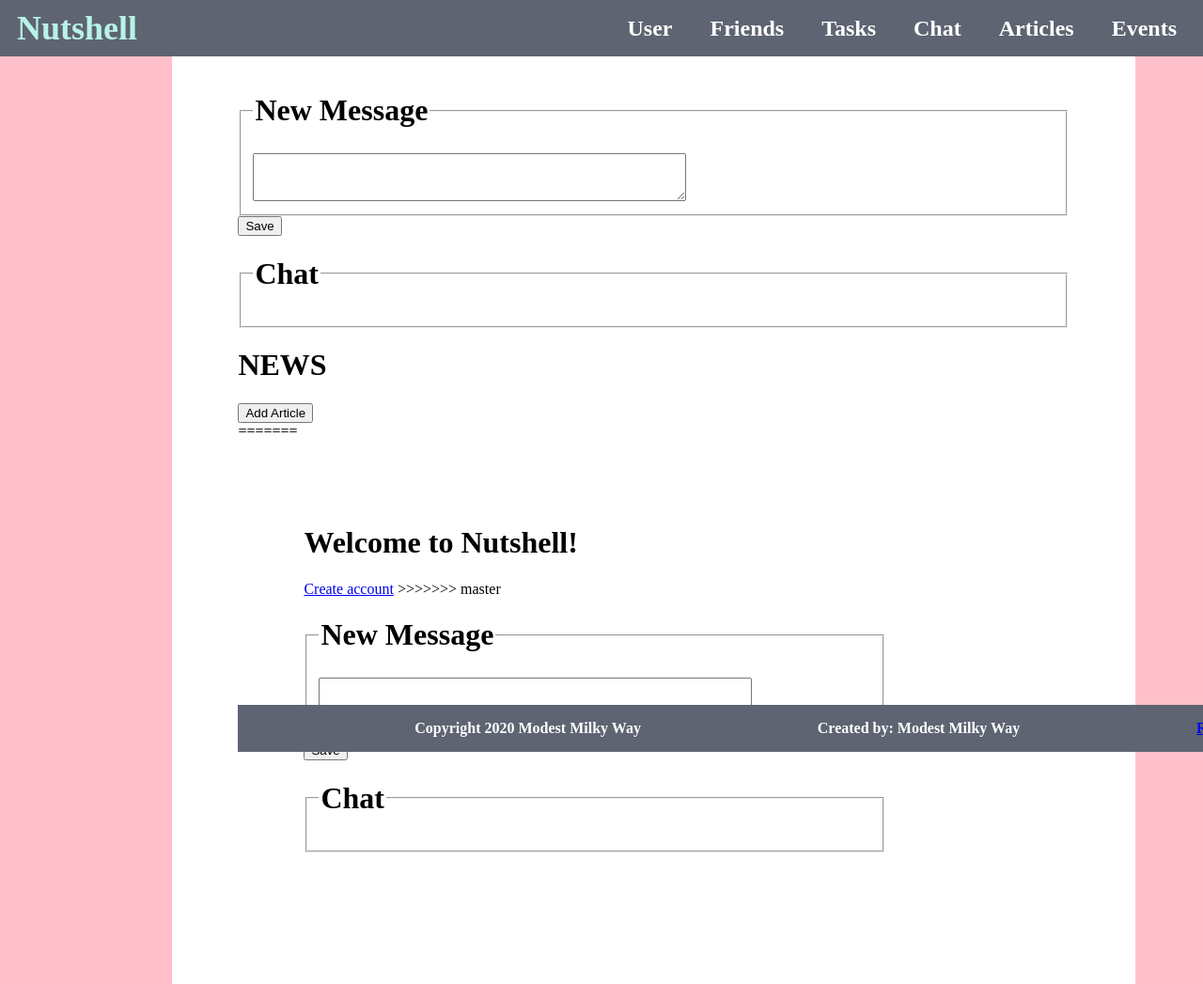
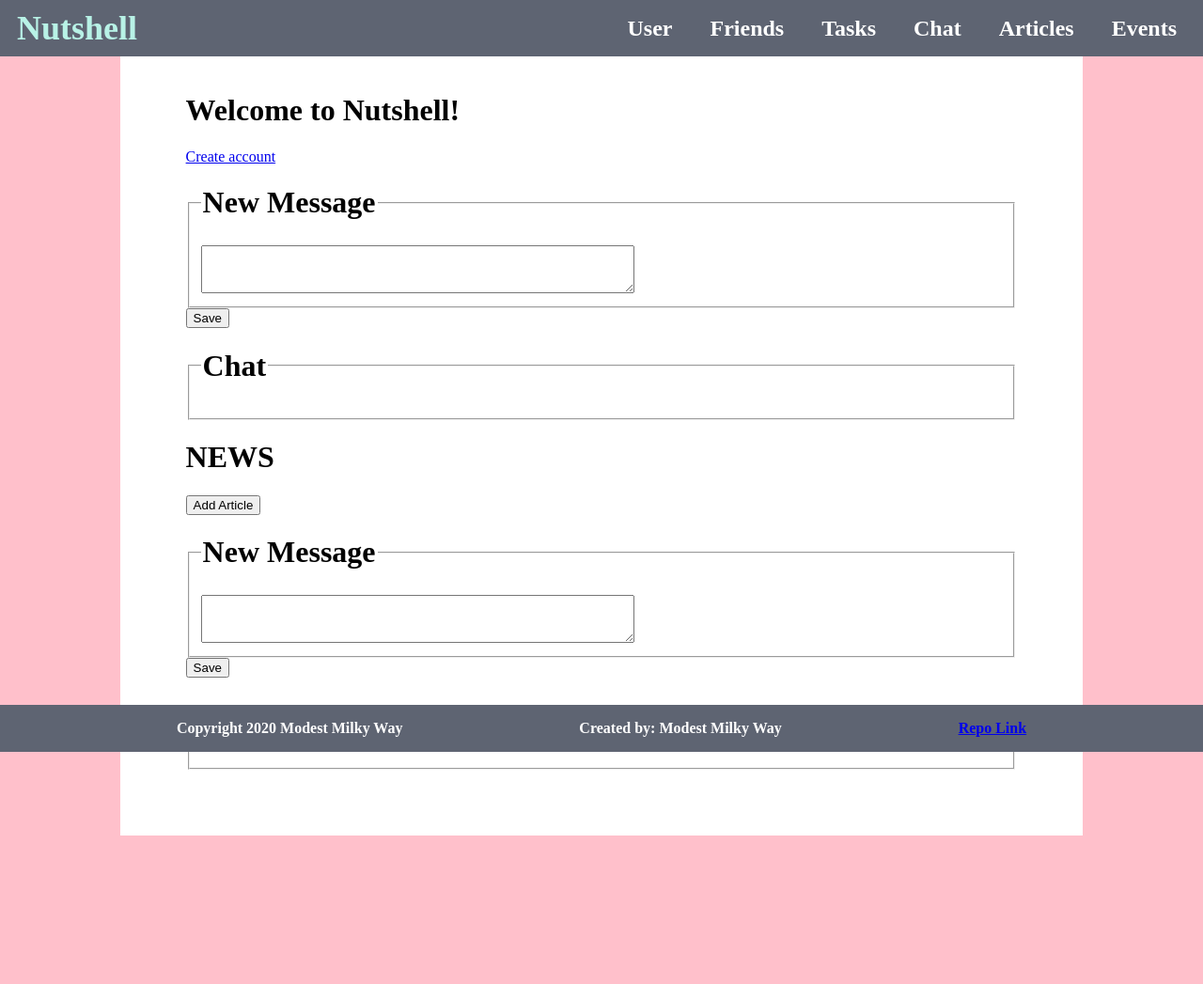
Before and after one commit to nss-day-cohort-38/nutshell-modest-milky-way, a plain HTML site: page src/index.html in a window 1280 px wide. Shown: the whole page at 94% size. After the commit the page ends 897 px from the top, so only its background shows below. Drawn offline with Linux system fonts and the light colour scheme; no server answers.

Commit message:
fixed index merge conflict

```diff
--- a/src/index.html
+++ b/src/index.html
@@ -14,9 +14,10 @@
   <header></header>
   <!-- All page content goes in its
       respective div within the Wrapper  -->
-<<<<<<< HEAD
   <div id="wrapper">
+    <h1>Welcome to Nutshell!</h1>
     <div id="user__div">
+          <a href="#user__div" id="createAccount">Create account</a>
     </div>
     <div id="friends__div">
     </div>
@@ -48,16 +49,6 @@
       <div id="articles__div"></div>
     </div>
     <div id="events__div">
-      </div>
-=======
-  <div id="wrapper">
-    <h1>Welcome to Nutshell!</h1>
-    <div id="showLoggedInUser"></div>
-    <div id="user__div">
-
-
-      <a href="#user__div" id="createAccount">Create account</a>
->>>>>>> master
     </div>
     <div id="friends__div">
     </div>
```
Lines whose indentation alone changed are shown as unchanged.
